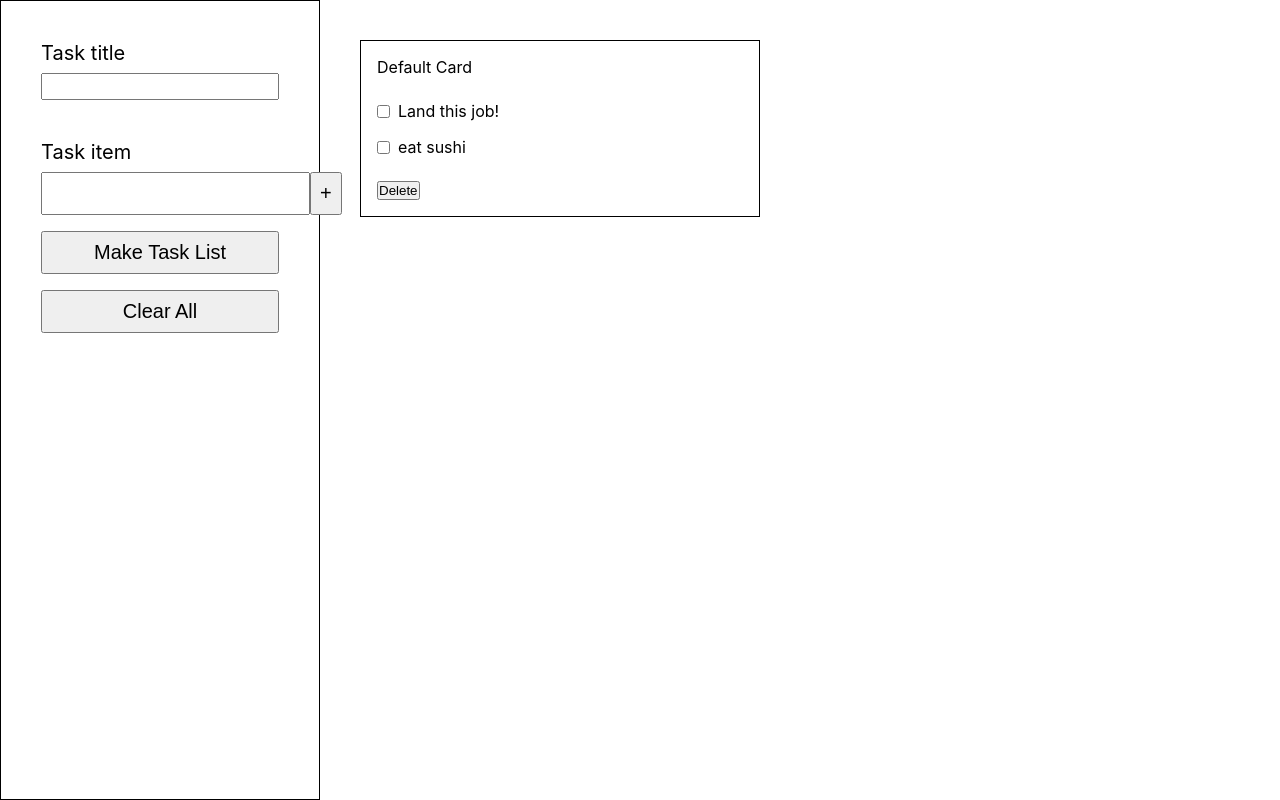
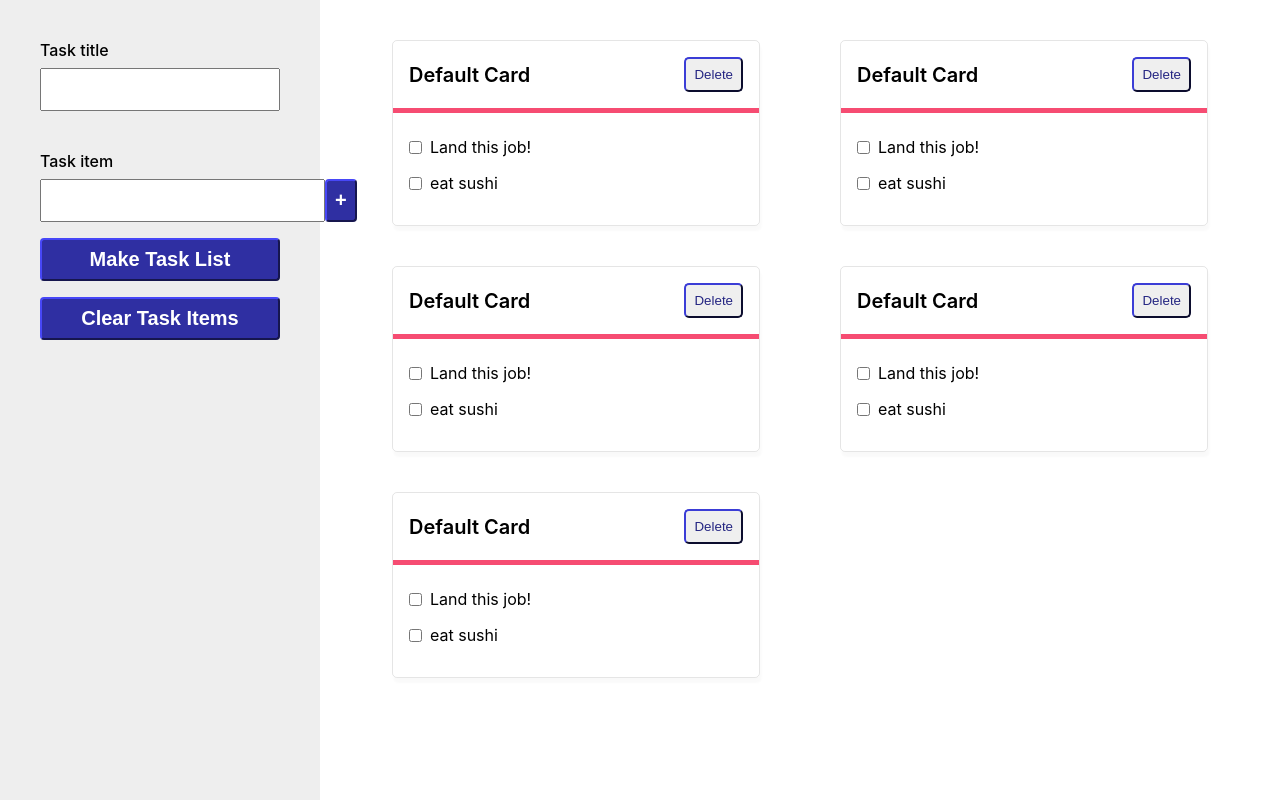
Before and after one commit to ryanbahan/broadnet-todo, a React (Create React App) app: page / in a window 1280 px wide. Built offline with nearby package versions, Linux system fonts and the light colour scheme.

Commit message:
Add initial styles

```diff
--- a/src/Context.js
+++ b/src/Context.js
@@ -4,7 +4,33 @@ export const MyContext = React.createContext();
 
 export default class MyProvider extends React.Component {
   state = {
-    cards: [{id: Date.now() + Math.random(), title: "Default Card", taskItems: ["Land this job!", "eat sushi"]}]
+    cards: [
+      {
+        id: Date.now() + Math.random(),
+        title: "Default Card",
+        taskItems: ["Land this job!", "eat sushi"]
+      },
+      {
+        id: Date.now() + Math.random(),
+        title: "Default Card",
+        taskItems: ["Land this job!", "eat sushi"]
+      },
+      {
+        id: Date.now() + Math.random(),
+        title: "Default Card",
+        taskItems: ["Land this job!", "eat sushi"]
+      },
+      {
+        id: Date.now() + Math.random(),
+        title: "Default Card",
+        taskItems: ["Land this job!", "eat sushi"]
+      },
+      {
+        id: Date.now() + Math.random(),
+        title: "Default Card",
+        taskItems: ["Land this job!", "eat sushi"]
+      },
+    ]
   }
 
   addCard = (card) => {
--- a/src/Form/Form.css
+++ b/src/Form/Form.css
@@ -3,7 +3,7 @@
 }
 
 .form {
-  border: solid 1px black;
+  background-color: #EEE;
   display: flex;
   flex-direction: column;
   font-size: 1.25rem;
@@ -16,15 +16,27 @@
 .form button {
   cursor: pointer;
   font-size: 1.25rem;
+  font-weight: 600;
   padding: 0.5rem;
+  border-radius: 0.25rem;
+  border-color: #2F2FA2;
+  background-color: #2F2FA2;
+  color: #FFF;
+}
+
+.form button:hover {
+  box-shadow: 0px 1px 2.5px rgba(0,0,0,0.5);
 }
 
 .form input {
   font-size: 1.25rem;
+  padding: 0.5rem;
 }
 
 .form label {
   margin-bottom: 0.5rem;
+  font-size: 1rem;
+  font-weight: 500;
 }
 
 .input-label-container {
--- a/src/Form/Form.js
+++ b/src/Form/Form.js
@@ -9,8 +9,13 @@ function Form() {
   const [formError, updateFormError] = useState(false);
 
   function addTask() {
-    updateTaskItems([...taskItems, taskItem]);
-    setTaskItem("");
+    if (taskItem.length) {
+      updateTaskItems([...taskItems, taskItem]);
+      setTaskItem("");
+      updateFormError(false);
+    } else {
+      updateFormError("Please fill out the field before submitting.");
+    }
   }
 
   function clearAll() {
@@ -88,7 +93,7 @@ function Form() {
             className="clear-btn"
             onClick={clearAll}
           >
-            Clear All
+            Clear Task Items
           </button>
           {formError && <div>{formError}</div>}
         </form>
--- a/src/ToDoCard/ToDoCard.css
+++ b/src/ToDoCard/ToDoCard.css
@@ -1,11 +1,15 @@
-.card-bottom {
-  display: flex;
-  justify-content: space-between;
-  padding: 1rem;
+.card-title {
+  font-weight: 600;
+  font-size: 1.25rem;
 }
 
 .card-top {
+  display: flex;
+  align-items: center;
+  justify-content: space-between;
   padding: 1rem;
+  border-bottom: solid 5px #F64C72;
+  margin-bottom: 1rem;
 }
 
 .list-row {
@@ -15,12 +19,30 @@
 
 .list-row input {
   margin-right: 0.5rem;
+  cursor: pointer;
 }
 
 .todo-card {
-  border: solid 1px black;
-  margin: 2.5rem 0;
-  min-width: 20rem;
+  border: solid 0.5px rgba(0,0,0,0.1);
+  border-radius: 5px;
+  box-shadow: 1.5px 5px 2.5px rgba(0,0,0,0.025);
+  margin: 2.5rem;
+  min-width: 15rem;
+  padding-bottom: 1.5rem;
+}
+
+.todo-card button {
+  padding: 0.5rem;
+  border-radius: 5px;
+  cursor: pointer;
+  color: #242582;
+  border-color: #242582;
+  font-weight: 500;
+}
+
+.todo-card button:hover {
+  background-color: #242582;
+  color: #fff;
 }
 
 .todo-card li {
--- a/src/ToDoCard/ToDoCard.js
+++ b/src/ToDoCard/ToDoCard.js
@@ -48,15 +48,13 @@ function ToDoCard({ id, title, taskItems }) {
       {context => (
         <article className="todo-card">
           <div className="card-top">
-            <p>{ title }</p>
+            <p className="card-title">{ title }</p>
+            <button onClick={() => context.deleteCard(id)}>Delete</button>
           </div>
           <div className="card-list-items">
             <ul>
               {renderTaskItems(taskItems)}
             </ul>
-          </div>
-          <div className="card-bottom">
-            <button onClick={() => context.deleteCard(id)}>Delete</button>
           </div>
         </article>
       )}
--- a/src/ToDoContainer/ToDoContainer.css
+++ b/src/ToDoContainer/ToDoContainer.css
@@ -1,11 +1,18 @@
 .todo-container {
   flex-grow: 1;
   display: flex;
+  flex-wrap: wrap;
   margin-left: 20rem;
 }
 
-.todo-container-left,
+.todo-container-left {
+  width: 50%;
+  min-width: min-content;
+  padding: 0 0 0 2rem;
+}
+
 .todo-container-right {
   width: 50%;
-  padding: 0 2.5rem;
+  min-width: min-content;
+  padding: 0 2rem 0 0;
 }
```
